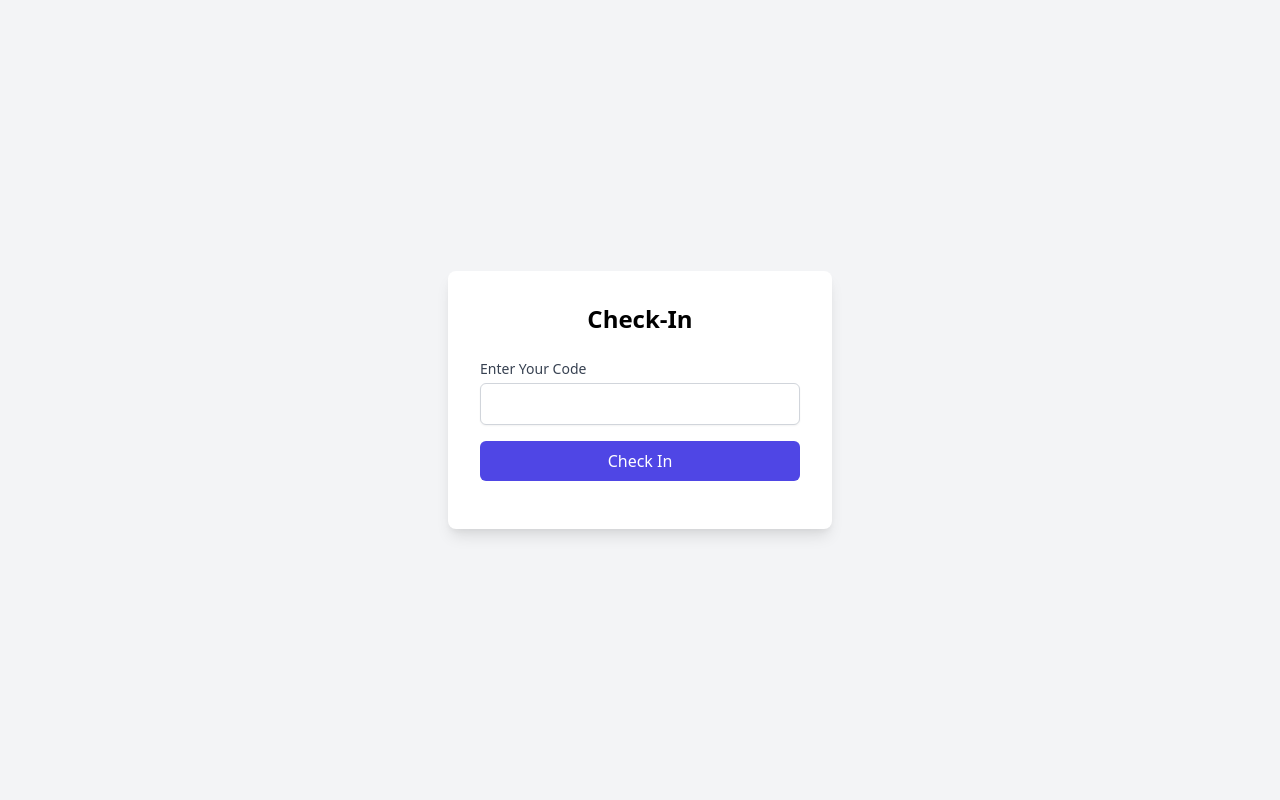
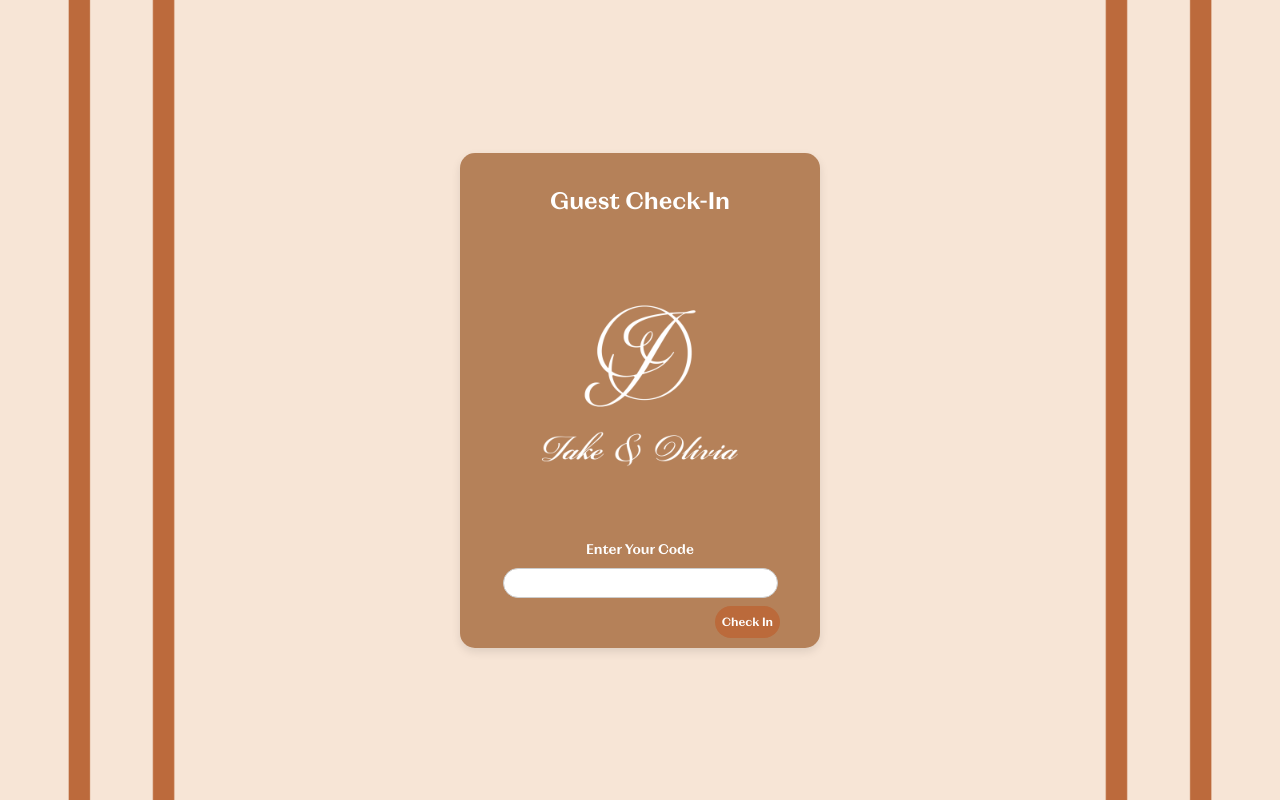
Before and after one commit to imowdenmag/Wedding-RSVP-System, a Flask app: page /checkin in a window 1280 px wide. Run offline with Flask 3, Linux system fonts and the light colour scheme.

Commit message:
Check In and Admin Formatting

```diff
--- a/app.py
+++ b/app.py
@@ -1,4 +1,4 @@
-from flask import Flask, request, jsonify, render_template, redirect, session, url_for
+from flask import Flask, request, jsonify, render_template, redirect, session, url_for, flash
 import gspread
 from google.oauth2.service_account import Credentials
 import json
@@ -49,10 +49,10 @@ try:
         database=os.getenv("MYSQLDATABASE")
     )
     cursor = db.cursor(dictionary=True)
-    print("✅ Connected to Railway MySQL successfully!")
+    print("✅ Connected to VM MySQL successfully!")
 
 except mysql.connector.Error as err:
-    print(f"❌ Error connecting to Railway MySQL: {err}")
+    print(f"❌ Error connecting to VM MySQL: {err}")
     db = None  # Avoid crashes if connection fails
 
 # Admin login required decorator
@@ -131,7 +131,7 @@ def checkin():
 @app.route('/check-in', methods=['POST'])
 def check_in():
     data = request.get_json()
-    code = data['code']
+    code = data['code'].strip().upper()
     records = sheet1.get_all_records()
 
     guest_data = next((record for record in records if record['GUEST CODE'] == code), None)
@@ -182,6 +182,13 @@ def admin_dashboard():
     records = sheet2.get_all_records()
     return render_template('admin_dashboard.html', name_of_admin=admin_name, records=records)
 
+@app.route('/admin/logout')
+def admin_logout():
+    session.pop('admin_id', None)
+    flash("Logged Out Successfully", "info")
+    return redirect('/admin/login')
+
 if __name__ == '__main__':
-    port = int(os.environ.get("PORT", 8080))
-    app.run(host="0.0.0.0", port=port)
+    # port = int(os.environ.get("PORT", 8080))
+    # app.run(host="0.0.0.0", port=port)
+    app.run(debug=True)
--- /dev/null
+++ b/static/css/checkinStyle.css
@@ -0,0 +1,117 @@
+@font-face {
+    font-family: 'RB Magnat Neue Text Test';
+    src: url('/static/fonts/RBMagnatNeueText-SemiBold.woff2') format('woff2'),
+        url('/static/fonts/RBMagnatNeueText-SemiBold.woff') format('woff');
+    font-weight: 600;
+    font-style: normal;
+    font-display: swap;
+  }
+
+  /* General Page Styling */
+  body {
+    margin: 0;
+    padding: 0;
+    font-family: 'RB Magnat Neue Text Test';
+    background-color: #f7e5d6; /* Soft Beige Background */
+    background-image: url('/static/images/J&O\ Wedding\ New\ Invite\ pattern.png');
+    background-size: cover;
+    background-position: center;
+    background-repeat: no-repeat;
+    background-attachment: fixed;
+    display: flex;
+    justify-content: center;
+    align-items: center;
+    height: 100vh;
+  }
+
+  /* Container for Form */
+  .container {
+    width: 100%;
+    max-width: 400px;
+    padding: 20px;
+  }
+
+  /* Form Container */
+  .form-container {
+    background-color: #b58159; /* Elegant Brown */
+    padding: 30px;
+    border-radius: 15px;
+    box-shadow: 0 4px 10px rgba(0, 0, 0, 0.1);
+    text-align: center;
+    position: relative;
+  }
+
+  /* Form Title */
+  .form-title {
+    font-size: 24px;
+    font-weight: 600;
+    color: #fff;
+    margin-bottom: 20px;
+  }
+
+  img {
+    width: 300px;
+    height: 300px;
+  }
+
+  /* Form Group */
+  .form-group {
+    margin-bottom: 20px;
+    text-align: center;
+  }
+
+  /* Form Label */
+  .form-label {
+    display: block;
+    font-size: 14px;
+    font-weight: 500;
+    color: #fff;
+    margin-bottom: 8px;
+  }
+
+  /* Form Input */
+  .form-input {
+    width: 275px;
+    height: 30px;
+    padding: 12px;
+    border: 1px solid #ccc;
+    border-radius: 40px;
+    font-size: 14px;
+    font-family: 'RB Magnat Neue Text Test';
+    color: #333;
+    background-color: #fff;
+    outline: none;
+    transition: border-color 0.3s ease;
+  }
+
+  .form-input:focus {
+    border-color: #bb6a3b;
+  }
+
+  /* Submit Button */
+  .submit-button {
+    position: absolute;
+    bottom: 10px;
+    right: 40px;
+    font-size: 12px;
+    font-weight: 600;
+    color: #fff;
+    background-color: #bb6a3b;
+    padding: 7px 7px;
+    border: none;
+    border-radius: 40px;
+    cursor: pointer;
+    transition: background-color 0.3s ease;
+  }
+
+  /* Button Hover */
+  .submit-button:hover {
+    background-color: #a55a2f;
+  }
+
+  /* Response Message */
+  .response-message {
+    margin-top: 10px;
+    font-size: 14px;
+    color: rgba(255, 255, 255, 0.961);
+  }
--- a/templates/checkin.html
+++ b/templates/checkin.html
@@ -5,20 +5,23 @@
     <meta name="viewport" content="width=device-width, initial-scale=1.0">
     <title>Check-In</title>
     <link href="https://cdn.jsdelivr.net/npm/tailwindcss@2.2.19/dist/tailwind.min.css" rel="stylesheet">
-    <link rel="stylesheet" href="{{ url_for('static', filename='css/styles.css') }}">
+    <link rel="stylesheet" href="{{ url_for('static', filename='css/checkinStyle.css') }}">
     <link rel="icon" href="{{ url_for('static', filename='images/JO FAVICON 2.png') }}">
 </head>
-<body class="bg-gray-100 flex items-center justify-center h-screen">
-    <div class="bg-white p-8 rounded-lg shadow-lg w-96">
-        <h1 class="text-2xl font-bold mb-6 text-center">Check-In</h1>
-        <form id="checkinForm">
-            <div class="mb-4">
-                <label for="code" class="block text-sm font-medium text-gray-700">Enter Your Code</label>
-                <input type="text" id="code" name="code" class="mt-1 block w-full px-3 py-2 border border-gray-300 rounded-md shadow-sm focus:outline-none focus:ring-indigo-500 focus:border-indigo-500" required>
-            </div>
-            <button type="submit" class="w-full bg-indigo-600 text-white py-2 px-4 rounded-md hover:bg-indigo-700">Check In</button>
-        </form>
-        <div id="responseMessage" class="mt-4 text-center text-sm text-gray-600"></div>
+<body>
+    <div class="container">
+        <div class="form-container">
+            <h1 class="form-title">Guest Check-In</h1>
+            <img src="{{ url_for('static', filename='images/Jake & Olivia Name newest logo.png') }}" alt="Wedding Logo" class="logo">
+            <form id="checkinForm">
+                <div class="form-group">
+                    <label for="code" class="form-label">Enter Your Code</label>
+                    <input type="text" id="code" name="code" class="form-input" required>
+                </div>
+                <button type="submit" class="submit-button">Check In</button>
+            </form>
+            <div id="responseMessage" class="response-message"></div>
+        </div>
     </div>
 
     <script>
```
Also changed, not shown: static/css/admin-login.css (added, +108 -0 lines), static/css/admin_dashboard.css (added, +116 -0 lines), templates/admin_dashboard.html (+21 -10 lines), templates/admin_login.html (+12 -10 lines), static/images/SCREEN_ADINKRA SCREEN.jpg (added).
